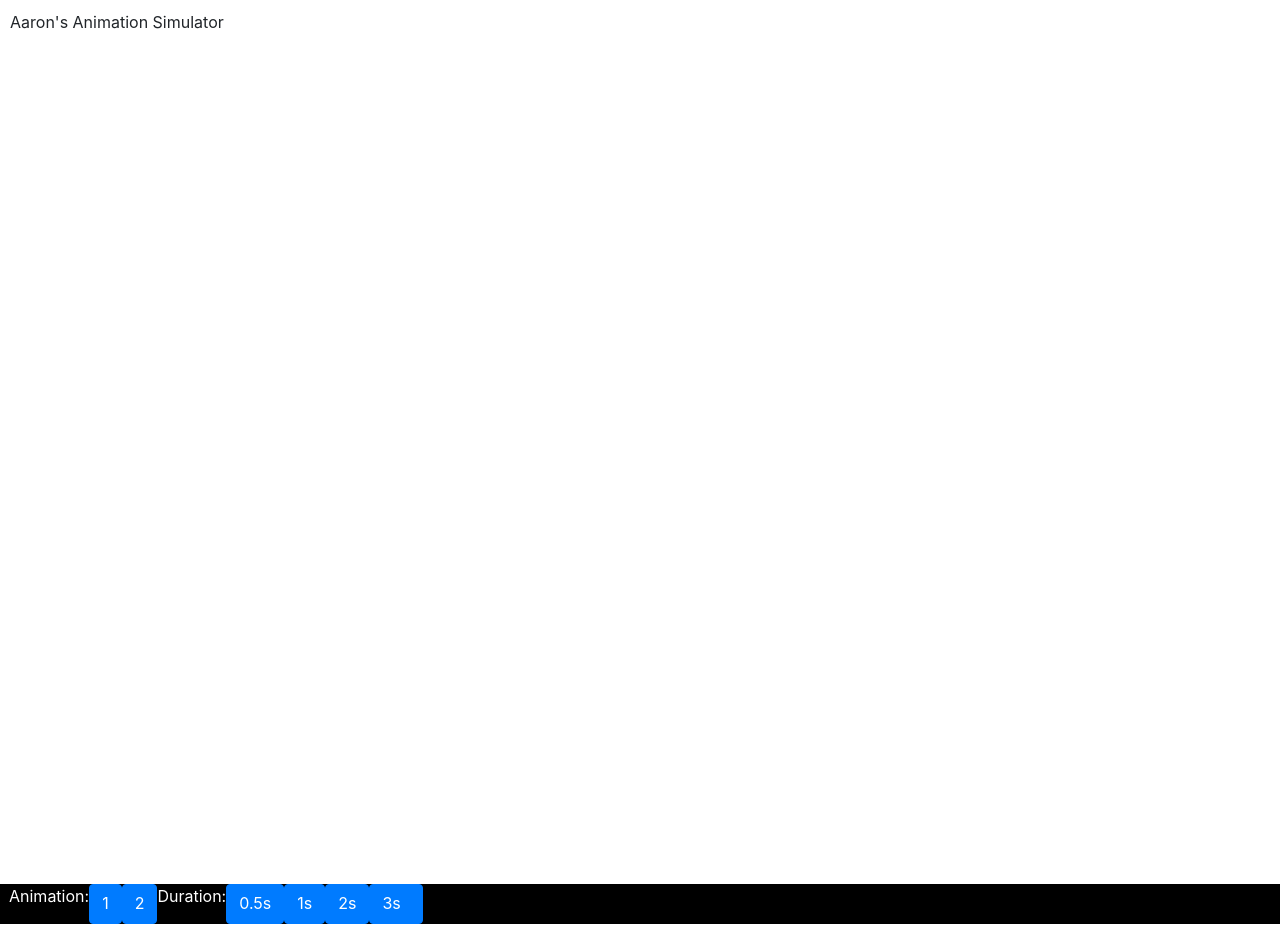
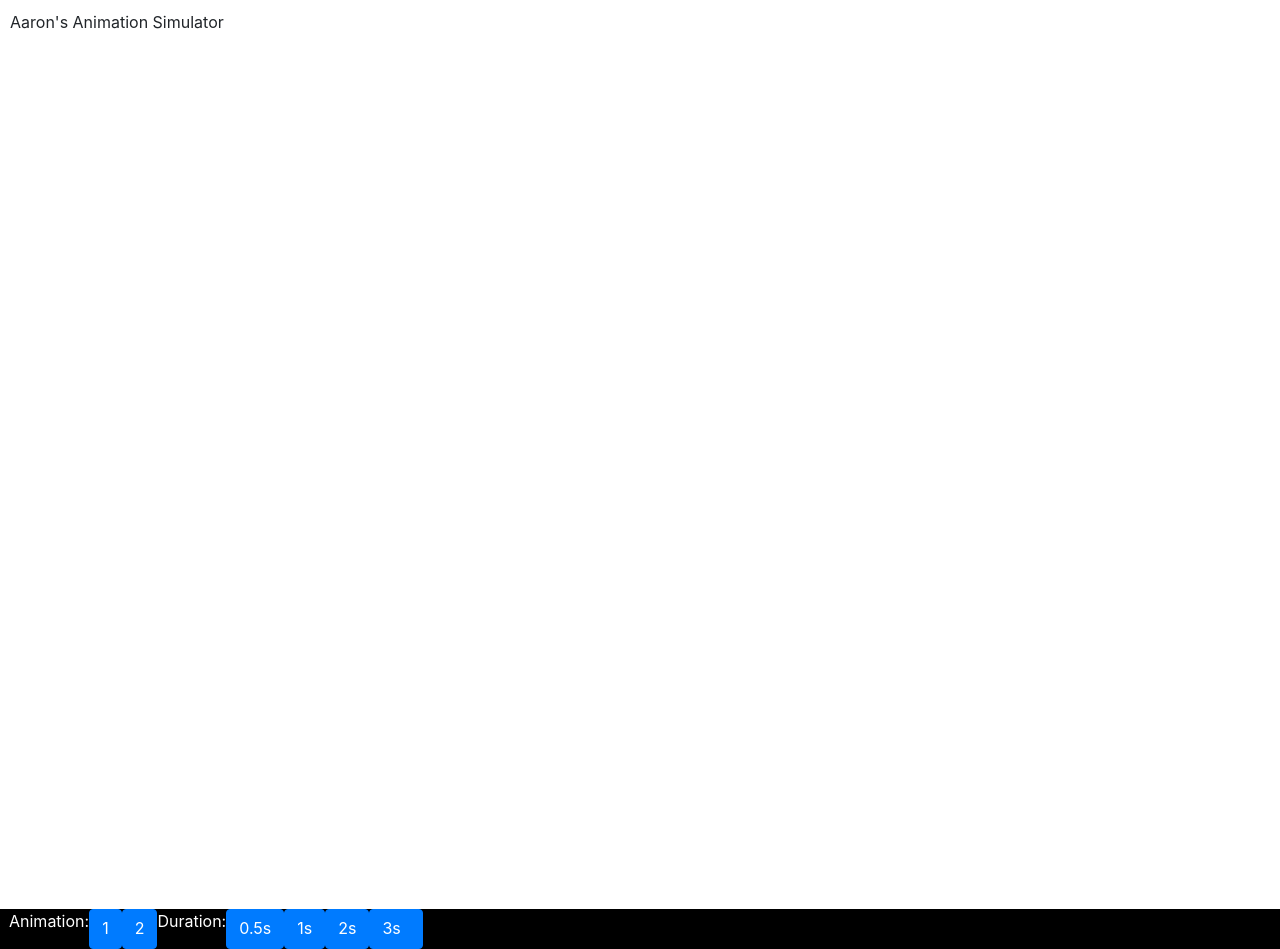
Before and after one commit to Aarou/animation-simulator, a plain HTML site: page index.html in a window 1280 px wide. Before the commit the page ends 924 px from the top, so only its background shows below. Drawn offline with nearby package versions, Linux system fonts and the light colour scheme.

Commit message:
Update index.html

```diff
--- a/index.html
+++ b/index.html
@@ -12,7 +12,7 @@
         Aaron's Animation Simulator
       </div>
     </header>
-    <div style="height: 850px;"></div>
+    <div style="height: 875px;"></div>
     <div id="config-bar">
       <p>&nbsp&nbspAnimation: </p>
       <a role="button" class="btn btn-primary">1</a>
```
